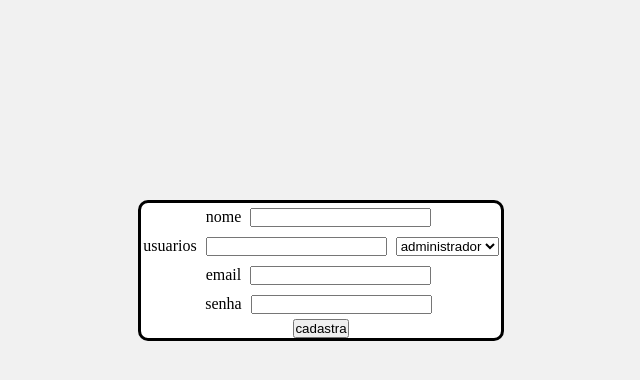
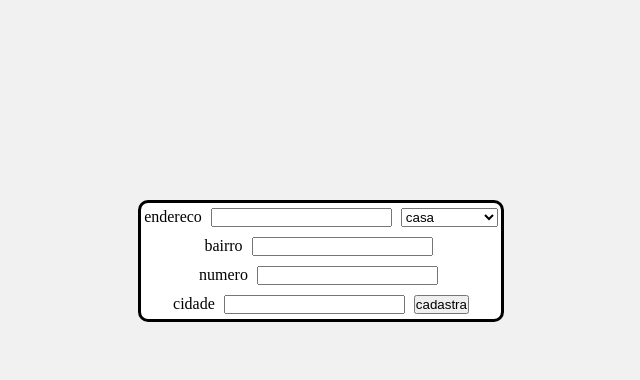
Before and after one commit to gugatxr/projeto_tec_noite, a PHP site: page /paginas/usuarios/cadastro_imoveis.html in a window 1280 px wide. Shown: the top 380 px of the page, without its empty margins (342-982 px from the left). Run offline with PHP 8.4, Linux system fonts and the light colour scheme.

Commit message:
cadastro imoveis

```diff
--- a/aplicacao/css/style.css
+++ b/aplicacao/css/style.css
@@ -67,19 +67,25 @@ position: relative;
 text-align:center;
 margin:4px;
 padding:4px;
-background-color:red;
+background-color:#fff;;
 
 
 }
 .cabecalho div{
-font-size: 100px;
+font-size: 99px;
+
+
 }
 
 .cabecalho h1{
 
-
-font-size: 95px;
-color:blue;
+border-width:5px;
+border-style:solid;
+border-color:;
+width:;
+height:;
+font-size: 79px;
+color:bleck;
 font-family:italic;
 
 }
--- a/aplicacao/paginas/usuarios/cabecalho.html
+++ b/aplicacao/paginas/usuarios/cabecalho.html
@@ -10,8 +10,9 @@
 
 	<div class="cabecalho">
 		<div></div>
-		<h1>Imobiliaria</h1>
-		<h1>PX</h1>
+		<h1>Imobiliaria<p>
+		px</h1>
+
 	</div>
 
 
--- a/aplicacao/paginas/usuarios/cadastro_imoveis.html
+++ b/aplicacao/paginas/usuarios/cadastro_imoveis.html
@@ -7,20 +7,24 @@
 
 	<form class = "box-cadastro" action = "processa.php" method = "POST">
 
-			nome
-			<input type = "text" name = "nome"><p>
-			usuarios
-			<input type = "text" name = "usuarios">
-			<select name ="admin">
 
-			<option value ="administrador">
-			administrador
+			endereco
+			<input type = "text" name = "nome"> <select name ="admin">
+
+			<option value ="hause">
+			casa
+			</option>
+			<option value ="ape">
+			apartamento
 			</option>
 			</select> <p>
-			email
-			<input type = "text" name = "email"><p>
-			senha
-			<input type = "text" name = "senha"><p>
+			bairro
+			<input type = "text" name = "usuarios"><p>
+			 numero
+			<input type = "text" name = "nome"><p>
+			cidade
+			<input type = "text" name = "usuarios">
+
 
 		<button> cadastra</button>
 
@@ -28,3 +32,20 @@
 	</form>
 
 </body>
+
+
+
+
+
+
+
+
+
+
+
+
+
+
+
+
+</html>
```
Also changed, not shown: aplicacao/css/style2.css (deleted, +0 -10 lines).
